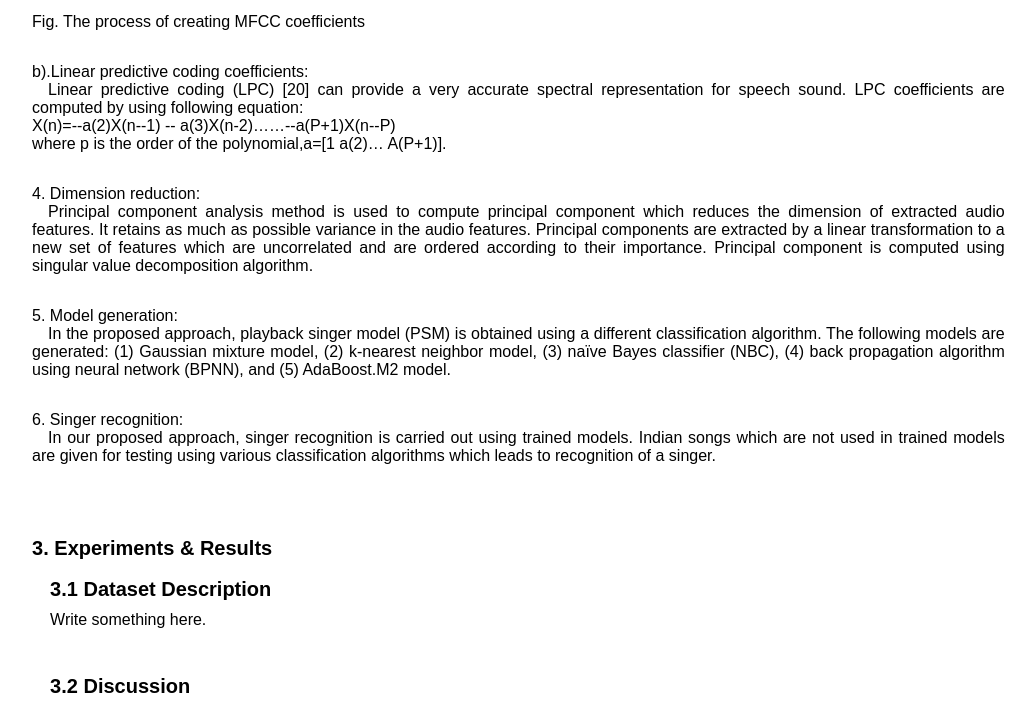
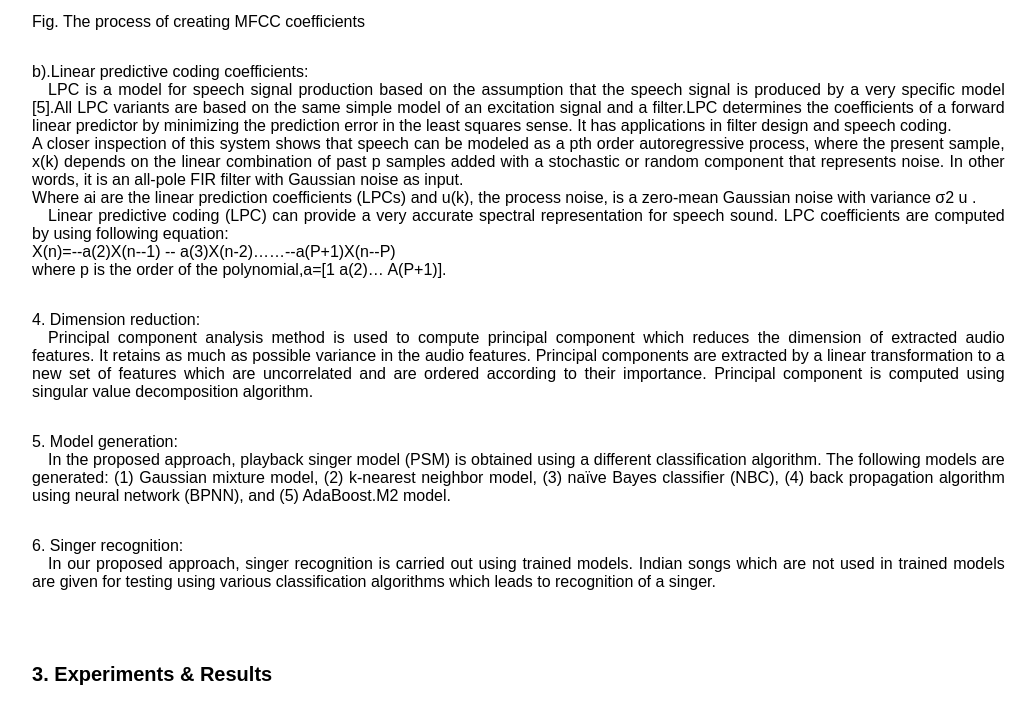
Before and after one commit to V-Jhajharia/singer, a plain HTML site: page index.html in a window 1280 px wide. Shown: the part 2801-3502 px from the top of the page, without its empty margins (96-1132 px from the left). Drawn offline with Linux system fonts and the light colour scheme.

Commit message:
Update index.html

```diff
--- a/index.html
+++ b/index.html
@@ -152,7 +152,17 @@ Mel scale.
 
 
      <p>b).Linear predictive coding coefficients:<br/>
-             &emsp;Linear predictive coding (LPC) [20] can provide a very accurate spectral representation for speech sound. LPC coefficients are computed by using following equation:<br/>
+	     <be/>&emsp;LPC is a model for speech signal production based on the assumption that the speech signal is
+produced by a very specific model [5].All LPC variants are based on the same simple model of an excitation
+signal and a filter.LPC determines the coefficients of a forward linear predictor by minimizing the prediction
+error in the least squares sense. It has applications in filter design and speech coding.
+<br/>A closer inspection of this system shows that speech can be modeled as a pth order autoregressive process, where
+the present sample, x(k) depends on the linear combination of past p samples added with a stochastic or random
+component that represents noise. In other words, it is an all-pole FIR filter with Gaussian noise as input.
+<br/>Where ai are the linear prediction coefficients (LPCs) and u(k), the process noise, is a zero-mean
+Gaussian noise with variance σ2
+u .
+             <br/>&emsp;Linear predictive coding (LPC) can provide a very accurate spectral representation for speech sound. LPC coefficients are computed by using following equation:<br/>
 X(n)=--a(2)X(n--1) -- a(3)X(n-2)……--a(P+1)X(n--P)
      <br/>where p is the order of the polynomial,a=[1 a(2)… A(P+1)].</p>
    <p>4. Dimension reduction:<br/>
```
